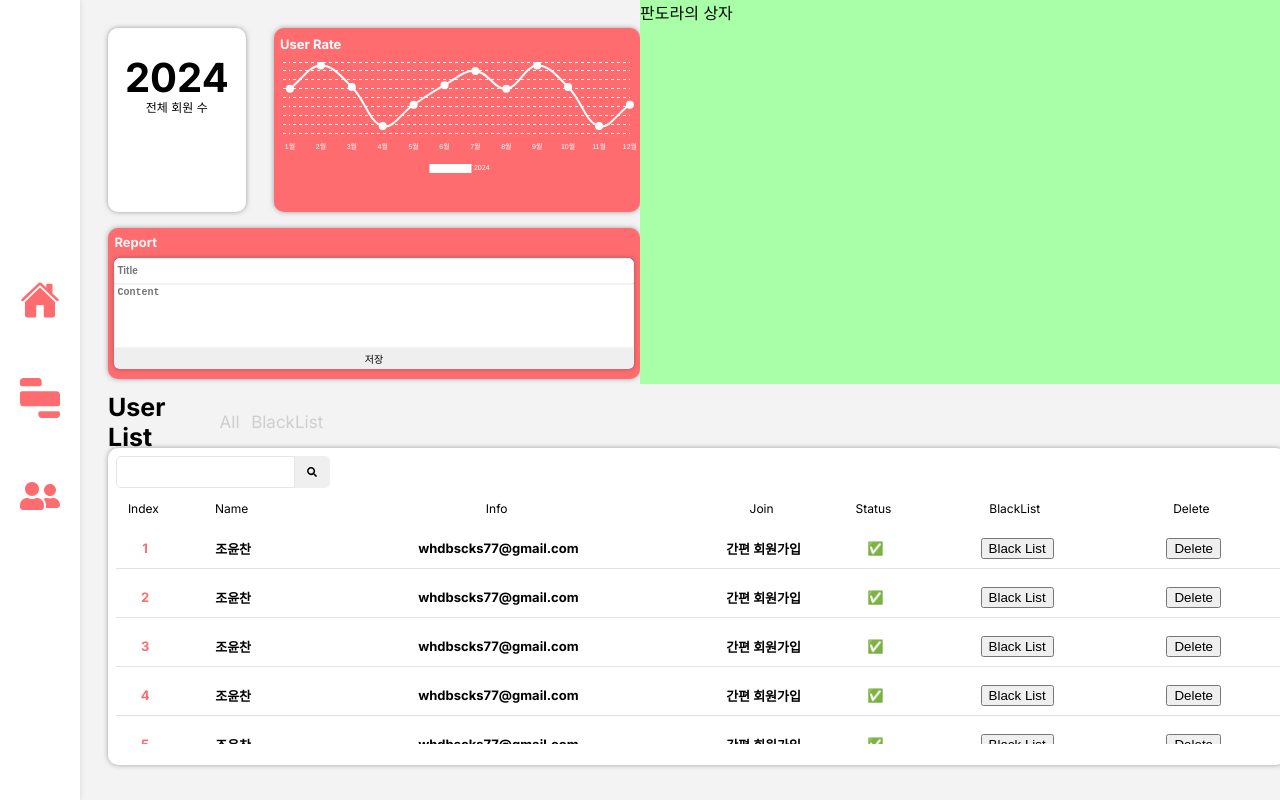
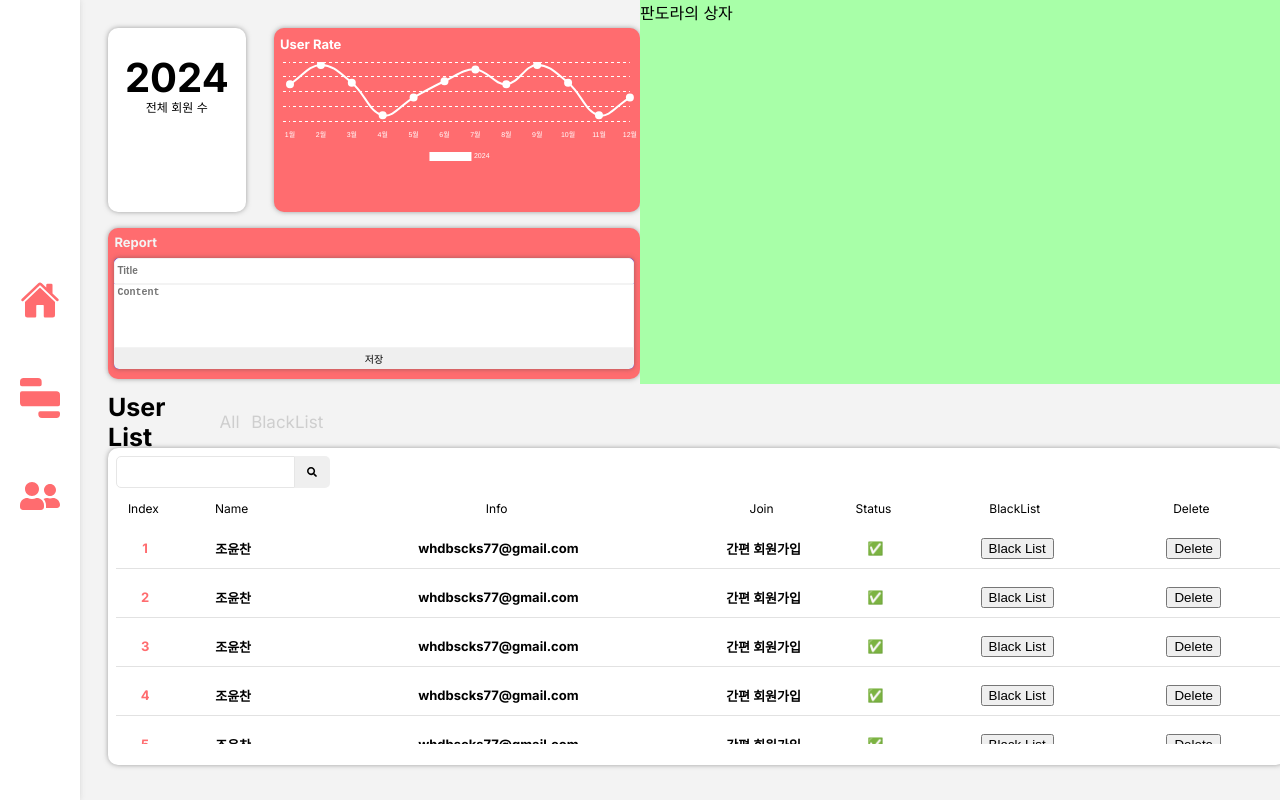
Before and after one commit to 1-MSG/admin_frontend, a Next.js app: page /user in a window 1280 px wide. Built offline with nearby package versions, Linux system fonts and the light colour scheme.

Commit message:
style: 디렉토리 수정, 주석 제거 (#26)

```diff
--- a/src/app/user/_components/Chart.tsx
+++ b/src/app/user/_components/Chart.tsx
@@ -104,7 +104,7 @@ export default function CardLineChart() {
 
       {/* Chart */}
       <div className="relative h-350-px" style={{ marginTop: "10px" }}>
-        <canvas id="line-chart" height="100"></canvas>
+        <canvas id="line-chart" height="90"></canvas>
       </div>
     </>
   );
--- a/src/app/user/page.tsx
+++ b/src/app/user/page.tsx
@@ -49,6 +49,7 @@ export default function Page() {
           </div>
           <UserManage />
         </div>
+        {/* 채팅 */}
         <div className={styles.userInfoLayout2}>판도라의 상자</div>
       </div>
       <div className={styles.userListContainer}>
```
